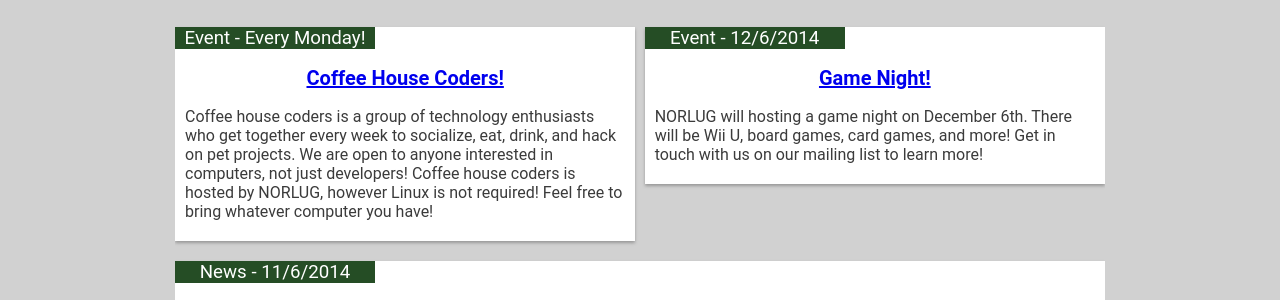
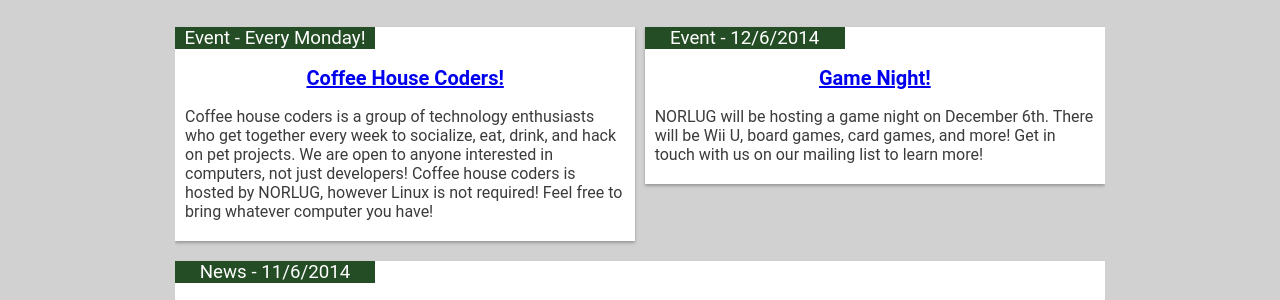
Before and after one commit to norlug/norlug.github.io, a Jekyll site: the page built from index.html, in a window 1280 px wide. Shown: the part 604-904 px from the top of the page. Built offline with Jekyll 4.4.1, drawn with Linux system fonts in a browser that asks for light colours.

Commit message:
Fixed typo

```diff
--- a/index.html
+++ b/index.html
@@ -38,7 +38,7 @@ layout: default
 <section class="card right">
         <h3 class="header left"> Event - 12/6/2014 </h3>
         <h2><a href="/meetings">Game Night!</a></h2>
-        <p class="content left">NORLUG will hosting a game night on December 6th. There will be Wii U, board games, card games, and more! Get in touch with us on our mailing list to learn more! </p>
+        <p class="content left">NORLUG will be hosting a game night on December 6th. There will be Wii U, board games, card games, and more! Get in touch with us on our mailing list to learn more! </p>
 </section>
 
 <p class="clear"></p>
```
